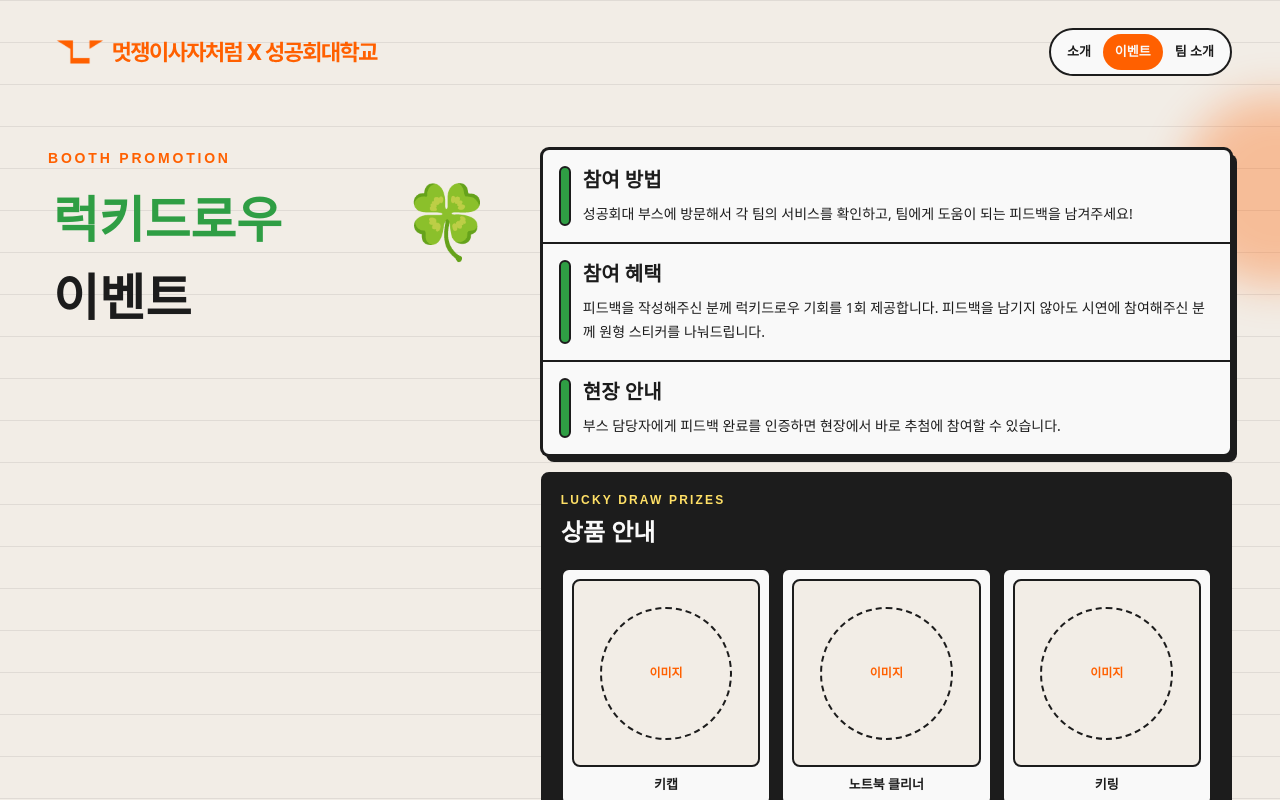
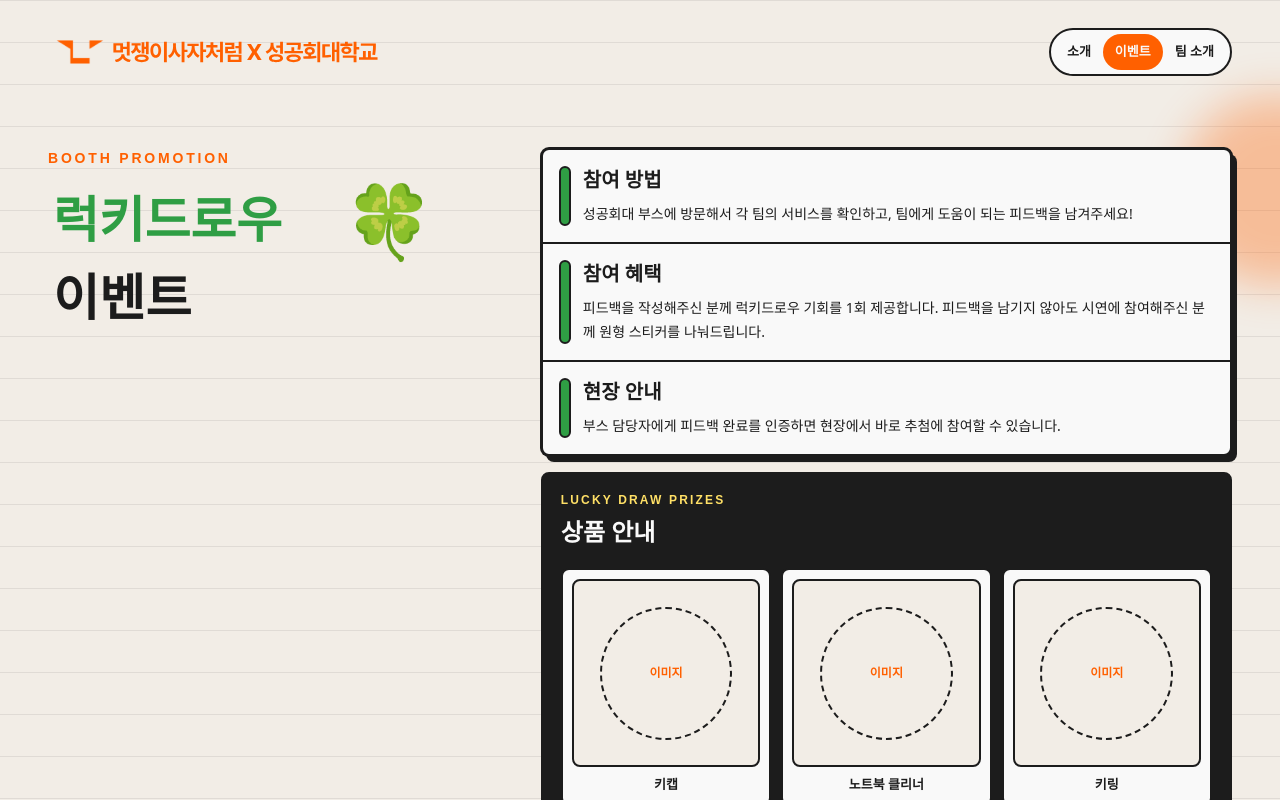
Before and after one commit to likevanilla/SKHU-likelion14th-hackathon-showcase, a React (Vite) app: page /event in a window 1280 px wide. Shown: the top 800 px of the page. Built offline with nearby package versions, Linux system fonts and the light colour scheme; a web font is replaced by a local one.

Commit message:
이미지 로딩 최적화 및 이모지 스타일 수정

```diff
--- a/src/components/AppLayout.jsx
+++ b/src/components/AppLayout.jsx
@@ -17,6 +17,8 @@ function AppLayout() {
             <img
               alt="LIKELION SKHU"
               className="h-14 w-auto object-contain sm:h-16"
+              decoding="async"
+              loading="eager"
               src={likelionSkhuLogo}
             />
           </NavLink>
--- a/src/index.css
+++ b/src/index.css
@@ -110,6 +110,7 @@ h3,
 }
 
 .stroke-emoji {
+  --emoji-offset-x: 0px;
   display: inline-block;
   margin-left: -0.50em;
   font-size: clamp(38px, 11vw, 92px);
@@ -117,8 +118,8 @@ h3,
   animation: emoji-pop 520ms cubic-bezier(0.2, 0.8, 0.2, 1) 1s both;
 }
 
-.stroke-emoji--event {
-  font-size: clamp(36px, 10vw, 72px);
+.clover-emoji {
+  --emoji-offset-x: -25px;
   animation-delay: 0.92s;
 }
 
@@ -545,7 +546,8 @@ body.is-prize-modal-open nav {
     width: min(100%, 330px);
   }
 
-  .event-page-layout .stroke-emoji--event {
+  .event-page-layout .clover-emoji {
+    --emoji-offset-x: -40px;
     font-size: 58px;
   }
 
@@ -635,7 +637,8 @@ body.is-prize-modal-open nav {
     width: clamp(218px, 60vw, 390px);
   }
 
-  .event-page-layout .stroke-emoji--event {
+  .event-page-layout .clover-emoji {
+    --emoji-offset-x: -58px;
     font-size: clamp(36px, 10vw, 72px);
   }
 
@@ -651,6 +654,10 @@ body.is-prize-modal-open nav {
 }
 
 @media (min-width: 1440px) {
+  .event-page-layout .clover-emoji {
+    --emoji-offset-x: -110px;
+  }
+
   .home-hero-copy {
     max-width: 760px;
   }
@@ -1115,12 +1122,12 @@ body.is-prize-modal-open nav {
 @keyframes emoji-pop {
   from {
     opacity: 0;
-    transform: translateY(8px) scale(0.84);
+    transform: translate3d(var(--emoji-offset-x), 8px, 0) scale(0.84);
   }
 
   to {
     opacity: 1;
-    transform: translateY(0) scale(1);
+    transform: translate3d(var(--emoji-offset-x), 0, 0) scale(1);
   }
 }
 
--- a/src/pages/EventPage.jsx
+++ b/src/pages/EventPage.jsx
@@ -8,7 +8,10 @@ function EventPage() {
   useEffect(() => {
     if (!selectedPrize) return undefined
 
+    const previousBodyOverflow = document.body.style.overflow
+
     document.body.classList.add('is-prize-modal-open')
+    document.body.style.overflow = 'hidden'
 
     const closeOnEscape = (event) => {
       if (event.key === 'Escape') {
@@ -19,6 +22,7 @@ function EventPage() {
     window.addEventListener('keydown', closeOnEscape)
     return () => {
       document.body.classList.remove('is-prize-modal-open')
+      document.body.style.overflow = previousBodyOverflow
       window.removeEventListener('keydown', closeOnEscape)
     }
   }, [selectedPrize])
@@ -53,7 +57,7 @@ function EventPage() {
                 strokeWidth={0.9}
                 text="럭키드로우"
               />
-              <span className="stroke-emoji stroke-emoji--event" aria-hidden="true">
+              <span className="stroke-emoji clover-emoji" aria-hidden="true">
                 🍀
               </span>
             </span>
@@ -112,6 +116,8 @@ function EventPage() {
                       <img
                         alt={prize.imageAlt}
                         className="h-full w-full object-cover"
+                        decoding="async"
+                        loading="lazy"
                         src={prize.imageSrc}
                       />
                     ) : (
@@ -153,6 +159,7 @@ function EventPage() {
                 <img
                   alt={selectedPrize.imageAlt}
                   className="h-full w-full object-contain"
+                  decoding="async"
                   src={selectedPrize.imageSrc}
                 />
               ) : (
--- a/src/pages/TeamDetailPage.jsx
+++ b/src/pages/TeamDetailPage.jsx
@@ -51,6 +51,8 @@ function TeamDetailPage() {
               <img
                 alt={selectedTeam.logoAlt}
                 className="max-h-20 max-w-36 object-contain"
+                decoding="async"
+                loading="lazy"
                 src={selectedTeam.logoSrc ?? likelionSkhuLogo}
               />
             </div>
@@ -65,6 +67,8 @@ function TeamDetailPage() {
             <img
               alt={selectedTeam.imageAlt}
               className="h-full w-full object-cover"
+              decoding="async"
+              loading="lazy"
               src={selectedTeam.imageSrc}
             />
           ) : (
@@ -73,6 +77,8 @@ function TeamDetailPage() {
                 alt=""
                 aria-hidden="true"
                 className="h-16 w-auto object-contain opacity-90 sm:h-20"
+                decoding="async"
+                loading="lazy"
                 src={likelionSkhuLogo}
               />
               <div>
```
